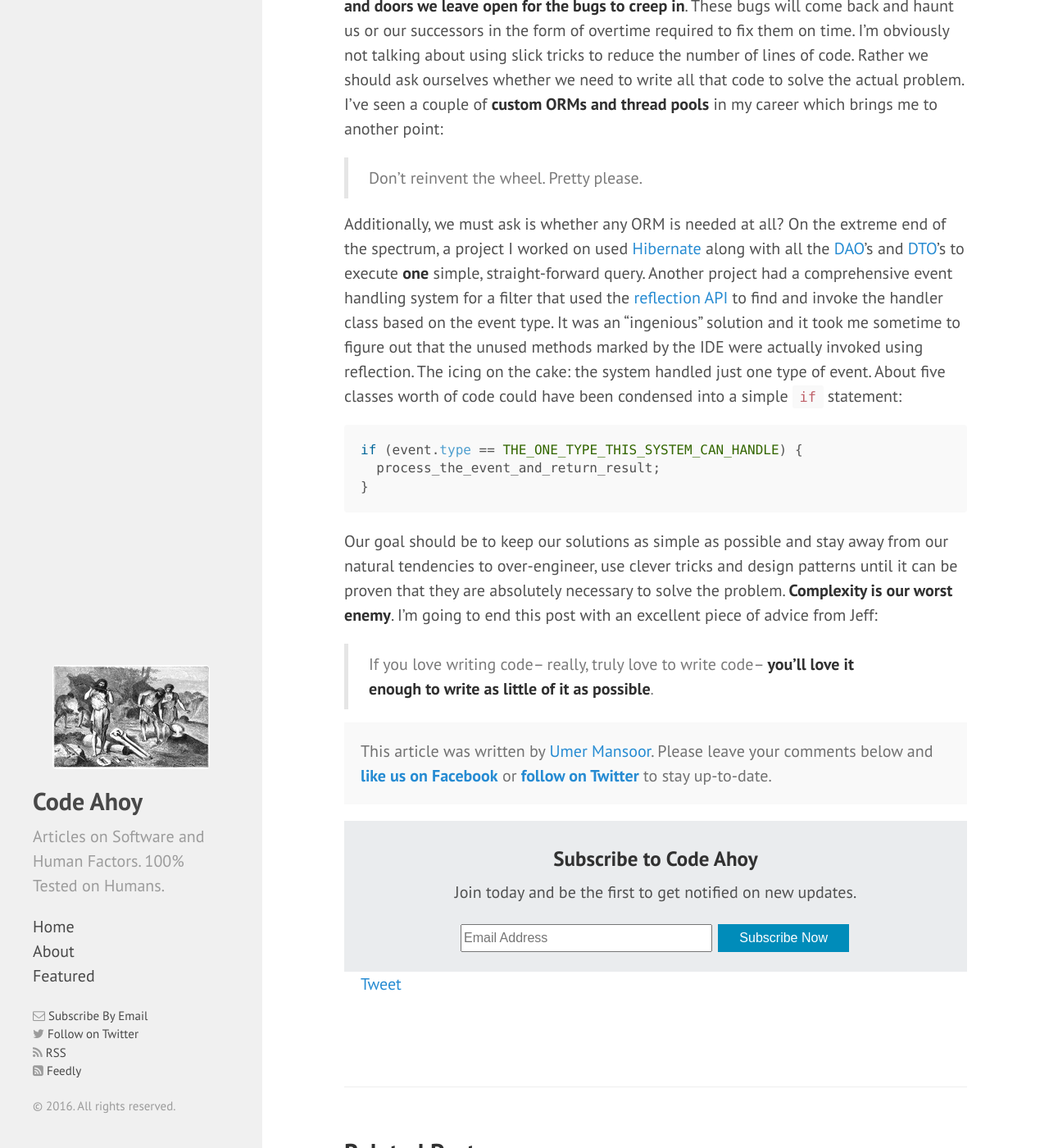
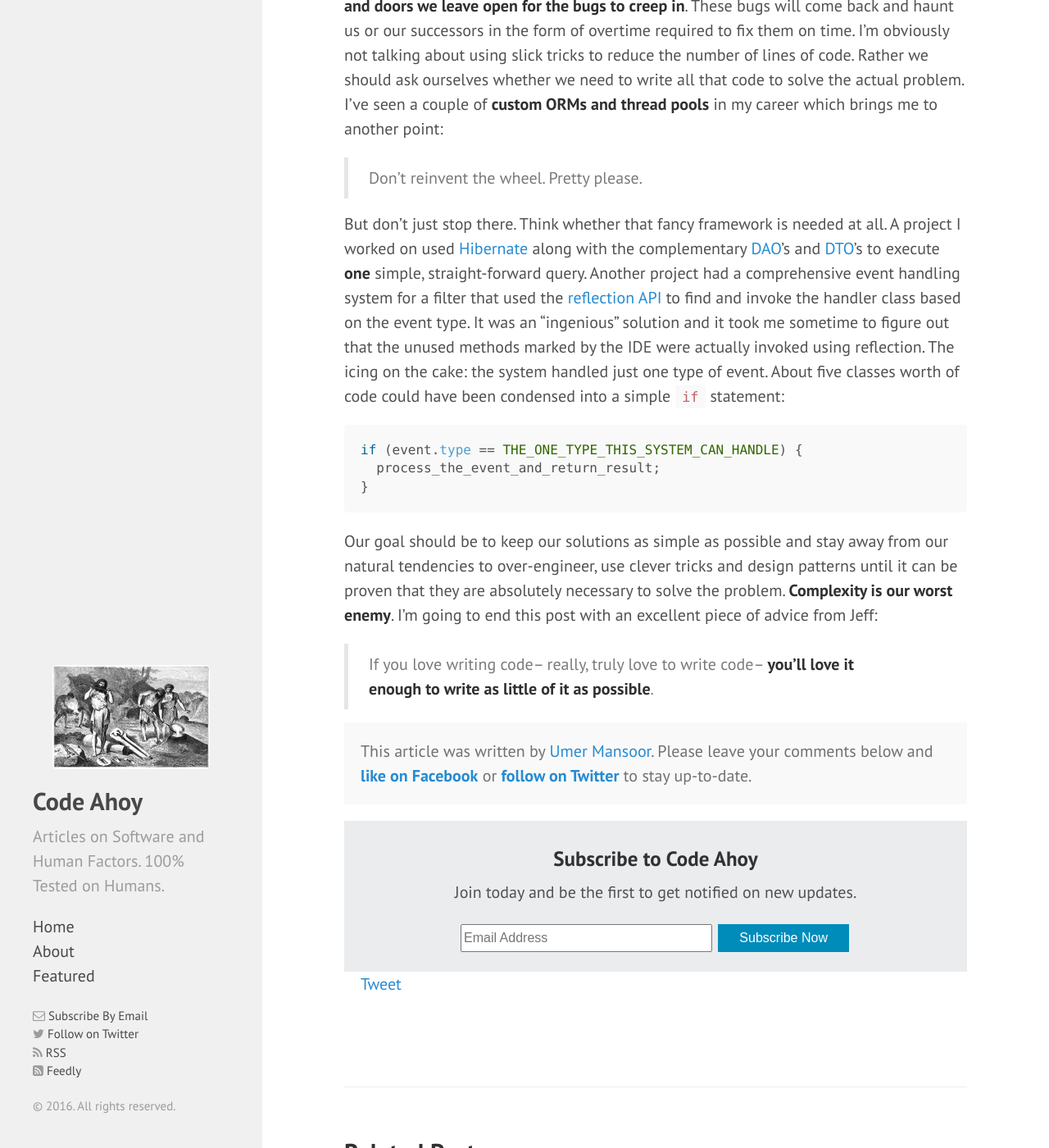
Before and after one commit to talk2viren/umermansoor.github.io, a Jekyll site: the page built from _posts/2016-06-03-write-less-code.md, in a window 1280 px wide and 1400 px high, scrolled down 1254 px. Shown: the whole window at 82% size. Built offline with Jekyll 4.4.1, drawn with Linux system fonts in a browser that asks for light colours; nearby versions of some CDN libraries; a script that is not in the unit is left out; comment, search, counter and statistics services are not loaded.

````diff
--- a/_layouts/post.html
+++ b/_layouts/post.html
@@ -10,7 +10,7 @@
     <p class="message">
       This article was written by <a href="https://www.linkedin.com/in/umansoor">Umer Mansoor</a>.
       Please leave your comments below and <a href="https://www.facebook.com/codeahoy">
-        <strong>like us on Facebook</strong></a> or
+        <strong>like on Facebook</strong></a> or
         <a href="https://twitter.com/codeahoy"><strong>follow on Twitter</strong></a> to stay up-to-date. <br/>
     </p>
 
@@ -44,11 +44,7 @@
     </div>
     <div class="col-xs-2"></div>
   </div> <!-- end Social network buttons -->
-
 </div>
-
-
-
 
 <div class="related">
   <h2>Related Posts</h2>
--- a/_posts/2016-06-03-write-less-code.md
+++ b/_posts/2016-06-03-write-less-code.md
@@ -17,7 +17,7 @@
 
 > Don't reinvent the wheel. Pretty please.
 
-Additionally, we must ask is whether any ORM is needed at all? On the extreme end of the spectrum, a project I worked on used [Hibernate](http://hibernate.org/) along with all the [DAO](https://en.wikipedia.org/wiki/Data_access_object)'s and [DTO](https://en.wikipedia.org/wiki/Data_transfer_object)'s to execute **one** simple, straight-forward query. Another project had a comprehensive event handling system for a filter that used the [reflection API](https://docs.oracle.com/javase/tutorial/reflect/) to find and invoke the handler class based on the event type. It was an "ingenious" solution and it took me sometime to figure out that the unused methods marked by the IDE were actually invoked using reflection. The icing on the cake: the system handled just one type of event. About five classes worth of code could have been condensed into a simple `if` statement:
+But don't just stop there. Think whether that fancy framework is needed at all. A project I worked on used [Hibernate](http://hibernate.org/) along with the complementary [DAO](https://en.wikipedia.org/wiki/Data_access_object)'s and [DTO](https://en.wikipedia.org/wiki/Data_transfer_object)'s to execute **one** simple, straight-forward query. Another project had a comprehensive event handling system for a filter that used the [reflection API](https://docs.oracle.com/javase/tutorial/reflect/) to find and invoke the handler class based on the event type. It was an "ingenious" solution and it took me sometime to figure out that the unused methods marked by the IDE were actually invoked using reflection. The icing on the cake: the system handled just one type of event. About five classes worth of code could have been condensed into a simple `if` statement:
 
 ```java
 if (event.type == THE_ONE_TYPE_THIS_SYSTEM_CAN_HANDLE) {
````
Also changed, not shown: _includes/sidebar.html (+0 -8 lines), about.md (+2 -6 lines).
